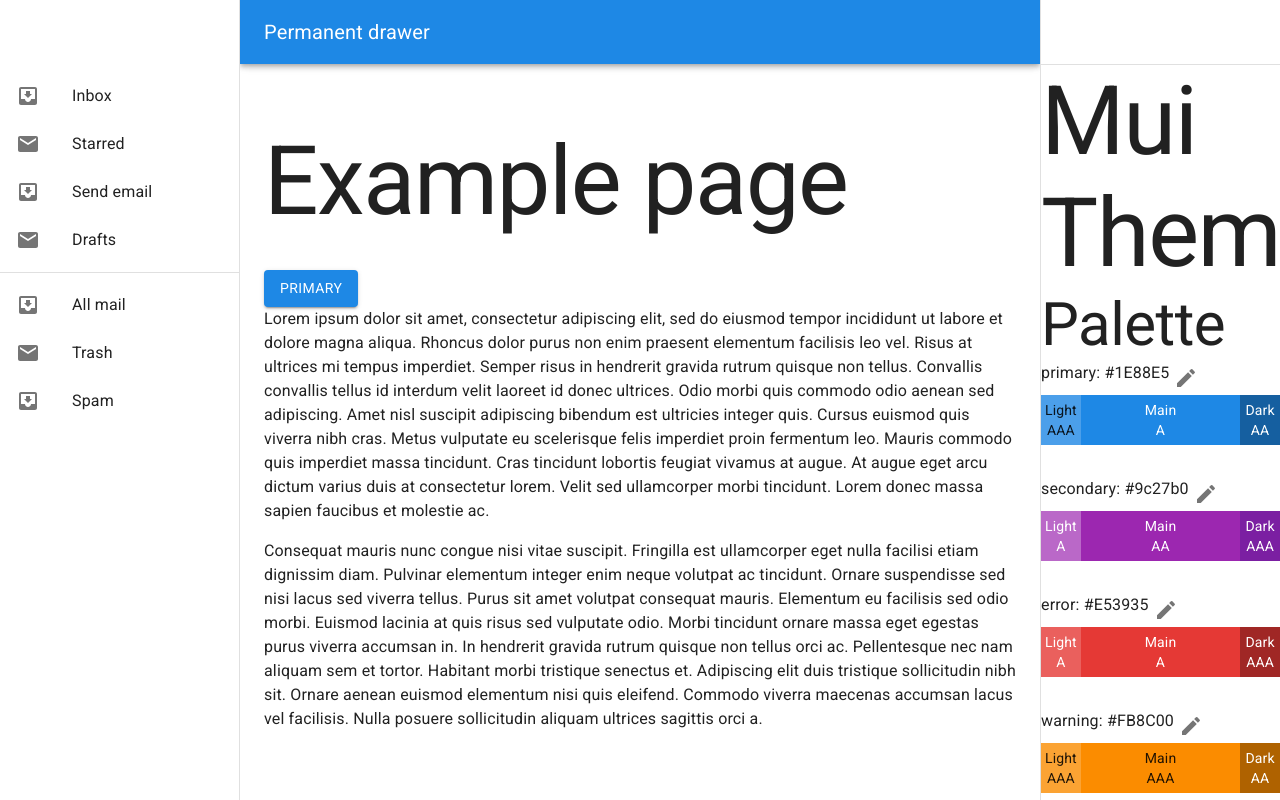
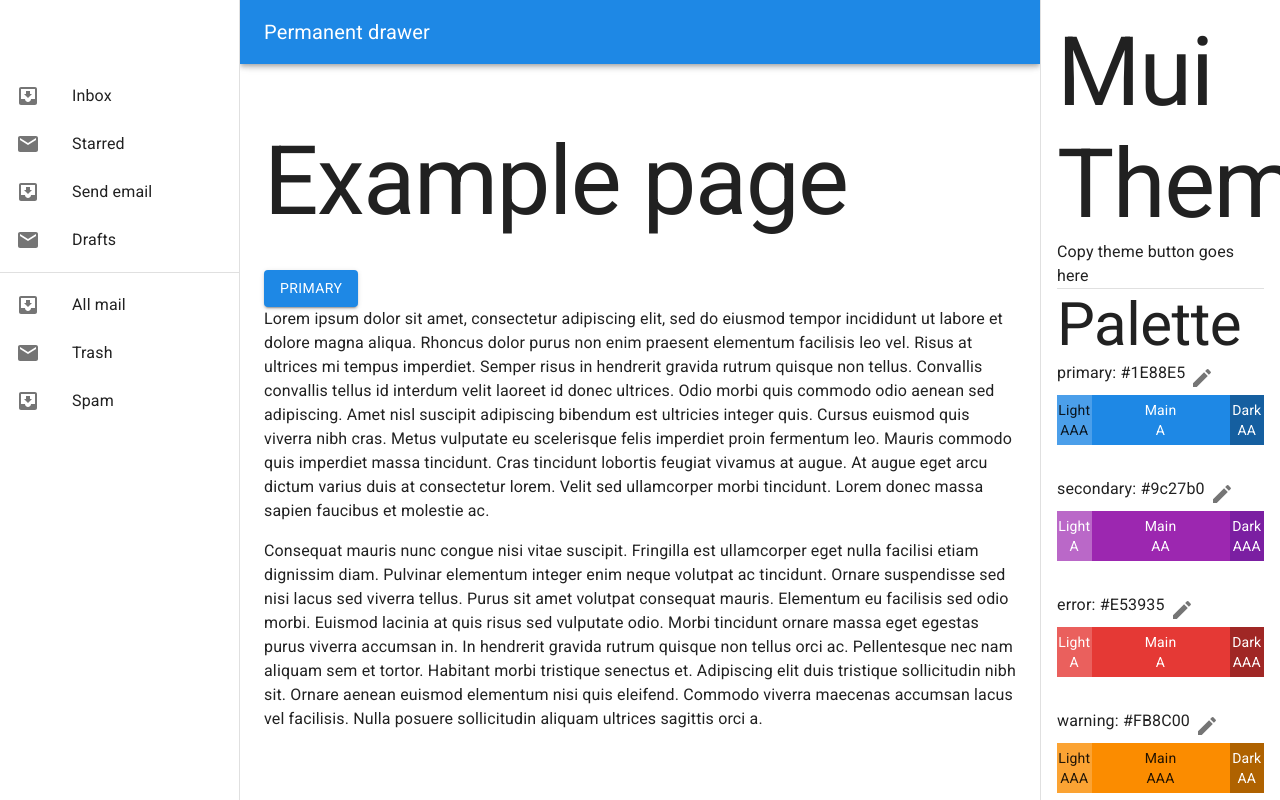
Before and after one commit to sernstberger/mui-themer, a React (Vite) app in the folder mui-themer/: page / in a window 1280 px wide. Built offline with nearby package versions, Linux system fonts and the light colour scheme.

Commit message:
sidebar setup

```diff
--- a/mui-themer/src/app/app.tsx
+++ b/mui-themer/src/app/app.tsx
@@ -2,9 +2,6 @@
 import { Box, Typography } from '@mui/material';
 import { PaletteItem } from './Components/PaletteItem';
 import { ThemeProvider } from './ThemeContext';
-
-import * as React from 'react';
-
 import AppBar from '@mui/material/AppBar';
 import Toolbar from '@mui/material/Toolbar';
 import List from '@mui/material/List';
@@ -175,6 +172,7 @@
           sx={{
             width: drawerWidth,
             flexShrink: 0,
+
             '& .MuiDrawer-paper': {
               width: drawerWidth,
               boxSizing: 'border-box',
@@ -182,10 +180,15 @@
           }}
           variant="permanent"
           anchor="right"
+          PaperProps={{
+            sx: {
+              padding: 2,
+            },
+          }}
         >
-          <Toolbar />
+          <Typography variant="h1">Mui Themer</Typography>
+          Copy theme button goes here
           <Divider />
-          <Typography variant="h1">Mui Themer</Typography>
           <Typography variant="h2">Palette</Typography>
           <Stack spacing={4}>
             <PaletteItem color="primary" />
@@ -195,7 +198,8 @@
             <PaletteItem color="success" />
             <PaletteItem color="info" />
           </Stack>
-          <Divider sx={{ marginBottom: 2 }} />
+          <Divider sx={{ my: 2 }} />
+          <Typography variant="h2">Typography</Typography>
           <Types />
         </Drawer>
       </Box>
```
